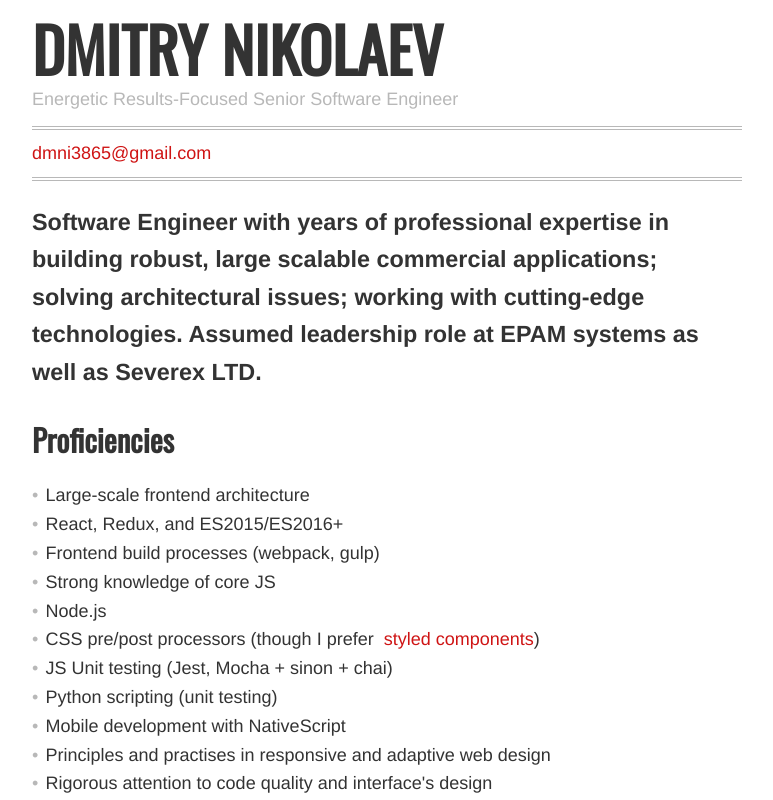
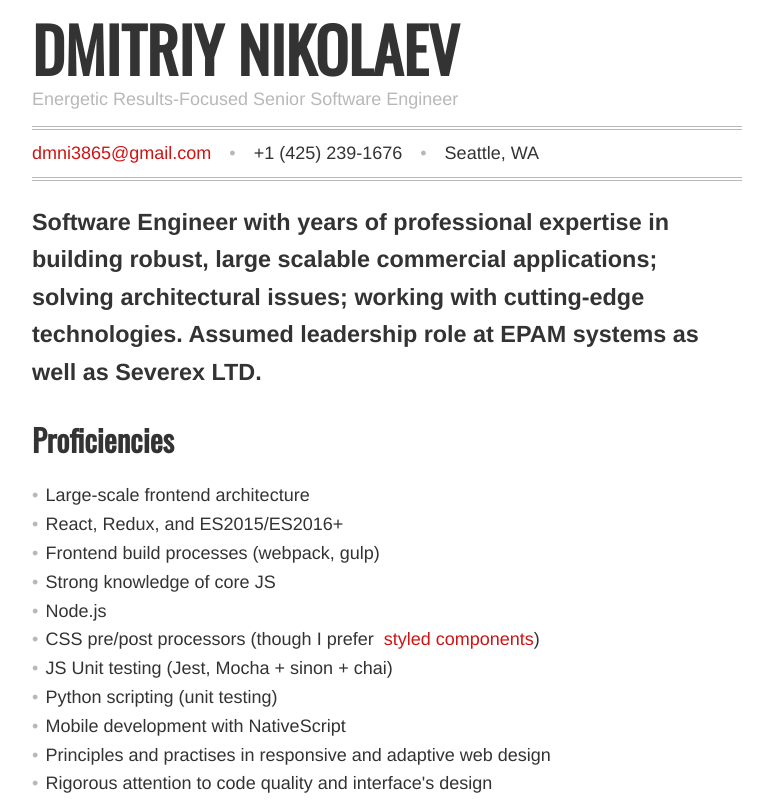
Before and after one commit to one-more/resume, a React (Create React App) app: page / in a window 1280 px wide. Shown: the top 800 px of the page, without its empty margins (253-1026 px from the left). Built offline with nearby package versions, Linux system fonts and the light colour scheme; a web font is replaced by a local one.

Commit message:
InTouchHealth experience

```diff
--- a/public/index.html
+++ b/public/index.html
@@ -3,7 +3,7 @@
   <head>
     <meta charset="utf-8">
     <meta http-equiv="X-UA-Compatible" content="IE=edge">
-    <meta name="description" content="Dmitry Nikolaev is a software engineer, interested in creating robust, large-scalable applications which provide excellent user experience.">
+    <meta name="description" content="Dmitriy Nikolaev is a software engineer, interested in creating robust, large-scalable applications which provide excellent user experience.">
     <meta name="viewport" content="width=device-width, initial-scale=1">
     <meta name="theme-color" content="#000000">
     <!--
@@ -22,7 +22,7 @@
       work correctly both with client-side routing and a non-root public URL.
       Learn how to configure a non-root public URL by running `npm run build`.
     -->
-    <title>Dmitry Nikolaev | Senior Software engineer</title>
+    <title>Dmitriy Nikolaev | Senior Software engineer</title>
   </head>
   <body>
     <noscript>
--- a/src/components/Address.js
+++ b/src/components/Address.js
@@ -9,6 +9,17 @@ export default function () {
             <Link type={types.mailto} href="mailto:dmni3865@gmail.com">
                 dmni3865@gmail.com
             </Link>
+            <Dot>&bull;</Dot>
+            <Phone>
+                <span>
+                    +1 (425) 239-1676
+                </span>
+                <Dot>&bull;</Dot>
+            </Phone>
+            <span>
+                Seattle, WA
+            </span>
+            <LastDot>&bull;</LastDot>
         </Address>
     )
 }
--- a/src/components/Header.js
+++ b/src/components/Header.js
@@ -5,7 +5,7 @@ import Address from './Address'
 export default function () {
     return (
         <header>
-            <H1>Dmitry Nikolaev</H1>
+            <H1>Dmitriy Nikolaev</H1>
             <SubHeader>Energetic Results-Focused Senior Software Engineer</SubHeader>
             <Address />
         </header>
```
